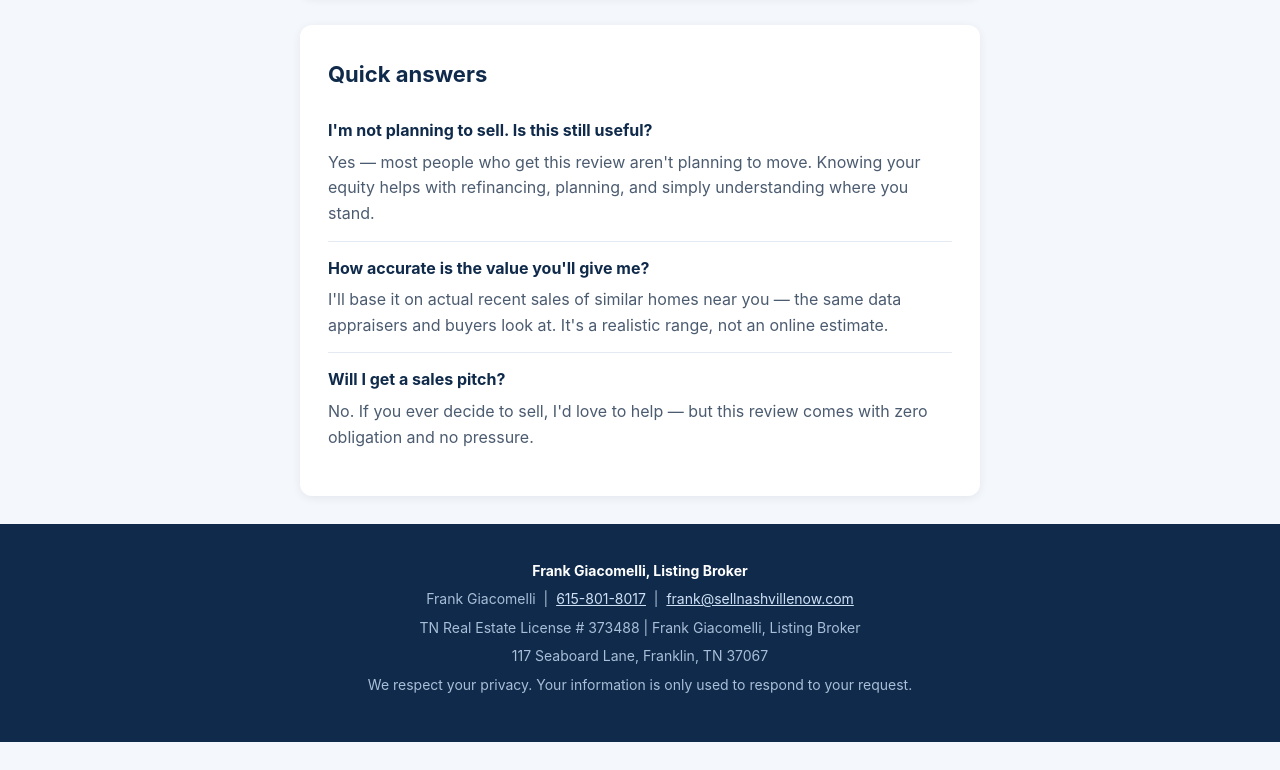
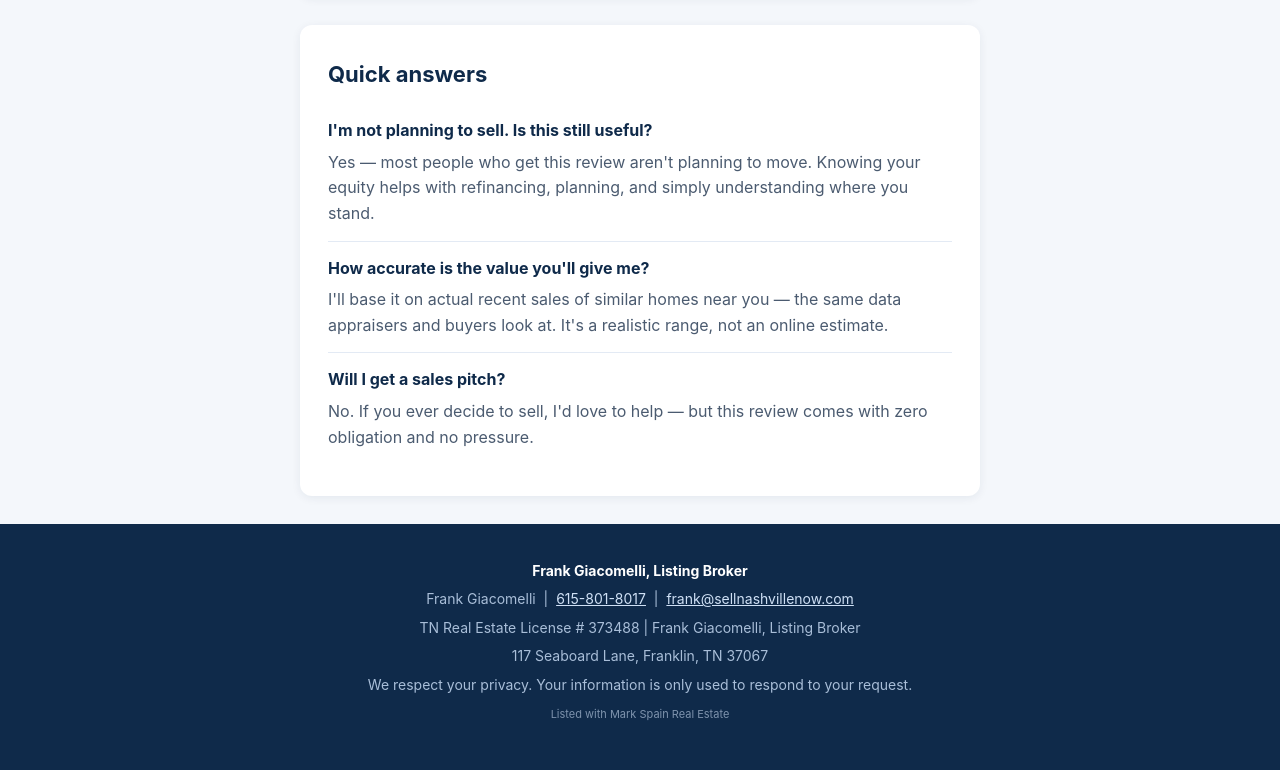
Before and after one commit to frankgiacomelli/sellnashvillenow, a plain HTML site: page equity-review.html in a window 1280 px wide. Shown: the part 2715-3485 px from the top of the page. Before the commit the page ends 3457 px from the top, so only its background shows below. Drawn offline with Linux system fonts and the light colour scheme.

Commit message:
Add TREC legal footer

```diff
--- a/equity-review.html
+++ b/equity-review.html
@@ -191,6 +191,7 @@
     <p>TN Real Estate License # 373488 | Frank Giacomelli, Listing Broker</p>
     <p>117 Seaboard Lane, Franklin, TN 37067</p>
     <p>We respect your privacy. Your information is only used to respond to your request.</p>
+    <p style="font-size:11px; color:#7e93ad; margin-top:10px;">Listed with Mark Spain Real Estate</p>
   </div>
 </footer>
 
```
Also changed, not shown: expired-review.html (+1 -0 lines), index.html (+1 -0 lines), options-review.html (+1 -0 lines).
